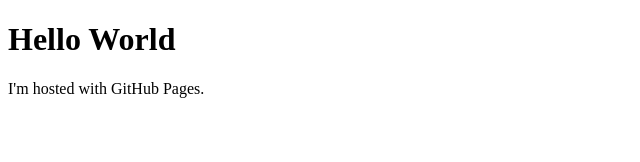
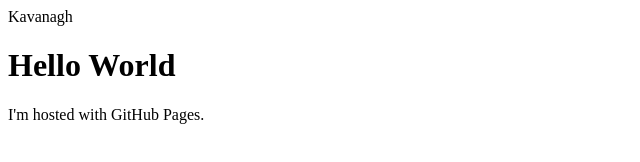
Before and after one commit to jkavanagh58/jkavanagh58.github.io, a plain HTML site: page index.html in a window 1280 px wide. Shown: the whole page, without its empty margins (0-640 px from the left). Drawn offline with Linux system fonts and the light colour scheme.

Commit message:
index
Testing

```diff
--- a/index.html
+++ b/index.html
@@ -1,5 +1,6 @@
 <!DOCTYPE html>
 <html>
+<header>Kavanagh</header>
 <body>
 <h1>Hello World</h1>
 <p>I'm hosted with GitHub Pages.</p>
```
